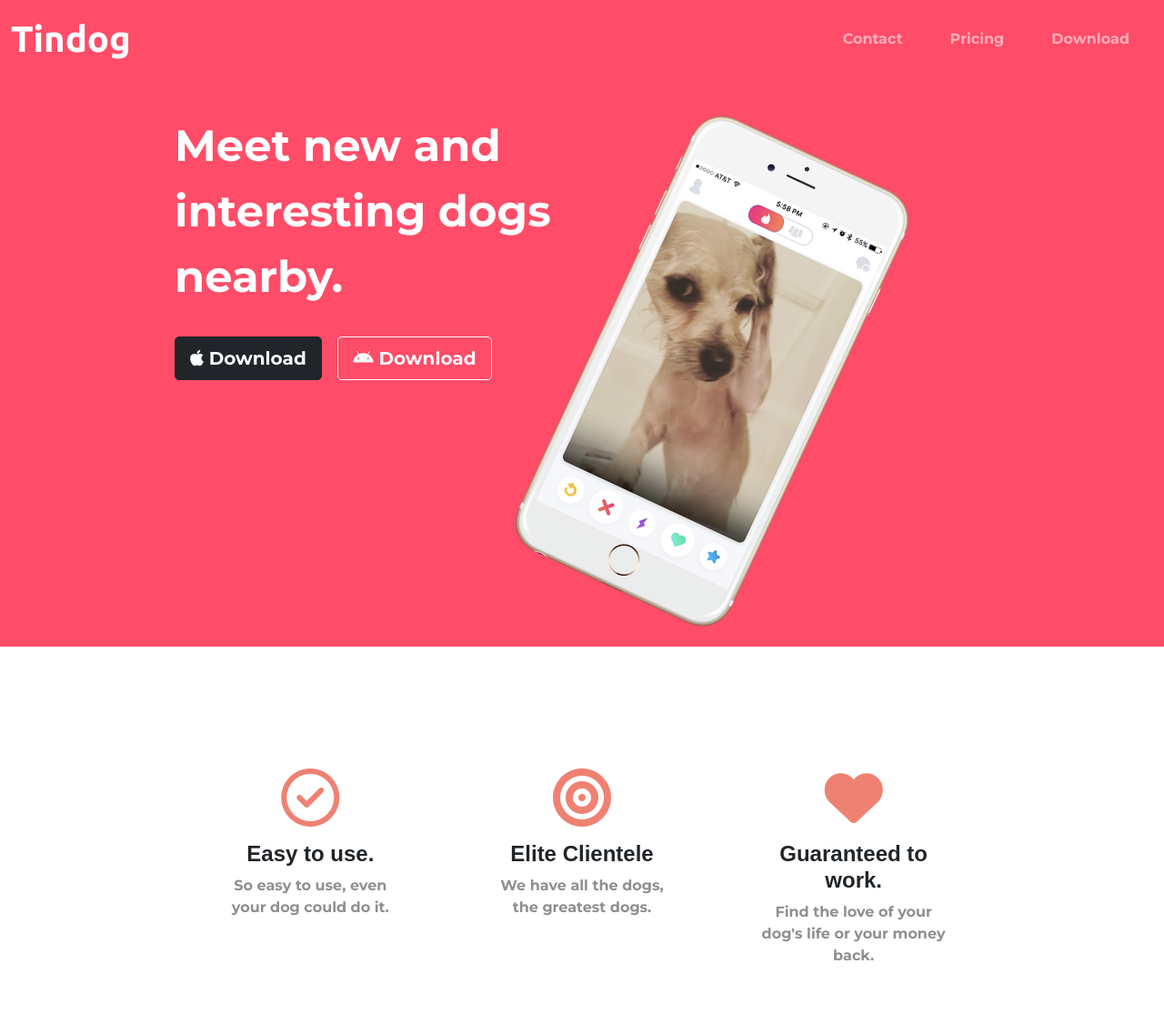
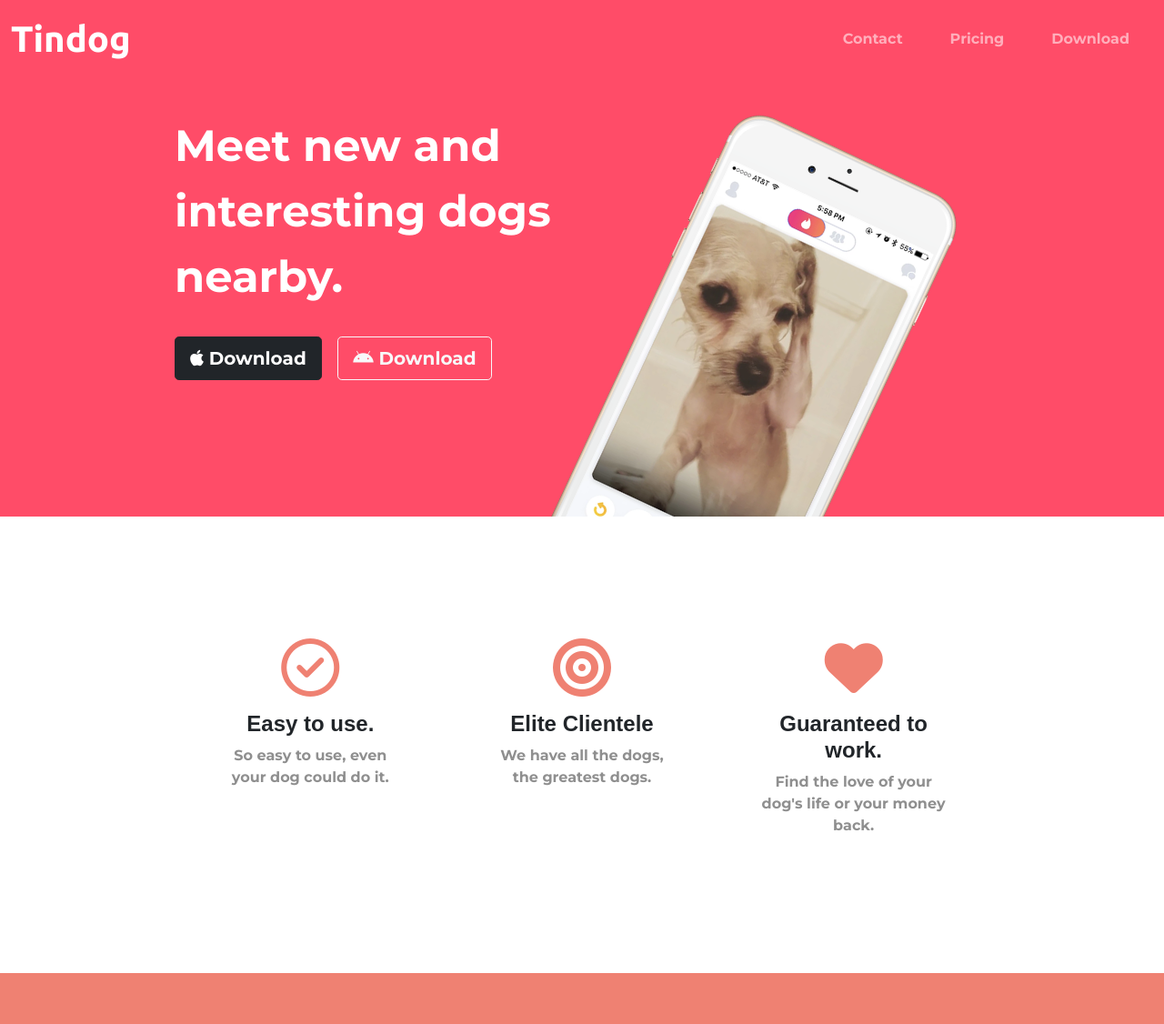
Before and after one commit to shaman-cmd/tindog-webpage, a plain HTML site: page index.html in a window 1280 px wide. Shown: the top 1126 px of the page at 91% size. Drawn offline with nearby package versions, Linux system fonts and the light colour scheme.

Commit message:
some minor changes

```diff
--- a/css/styles.css
+++ b/css/styles.css
@@ -1,6 +1,10 @@
 #title{
   background-color: #FF4C68;
   color:#fff;
+  position: relative;
+
+
+
 }
 body{
   font-family: 'Montserrat', sans-serif;
@@ -14,7 +18,7 @@ font-size:3rem;
 line-height:1.5;
 }
 .title-content{
-  padding:3% 15%;
+  padding:3% 15% 10%;;
 }
 
 .navbar-brand{
@@ -25,14 +29,24 @@ line-height:1.5;
   padding:0 18px;
 }
 .download-btn {
-  margin : 5% 3% 5% 0
+  margin : 5% 3% 5% 0;
 }
 .title-img{
   width:60%;
   transform: rotate(25deg);
+    position: absolute;
+    right:30%;
+
+
+
+
 }
 .iphone {
   margin-top:20px;
+  position: relative;
+
+
+
 }
 h3{
   font-family: 'Montserrat-Bold', sans-serif;
@@ -45,6 +59,9 @@ p{
 }
 #features{
   padding:7% 15%;
+  position: relative;
+
+ background-color: white;
 }
 
 .fa-heart,.fa-bullseye,.fa-check-circle{
--- a/index.html
+++ b/index.html
@@ -4,7 +4,7 @@
 <head>
   <meta charset="utf-8">
   <title>TinDog</title>
-
+<meta name="viewport" content="width=device-width, initial-scale=1">
   <link href="https://fonts.googleapis.com/css2?family=Montserrat:wght@700&family=Ubuntu:wght@700&display=swap" rel="stylesheet">
   <link href="https://cdn.jsdelivr.net/npm/bootstrap@5.0.2/dist/css/bootstrap.min.css" rel="stylesheet" integrity="sha384-EVSTQN3/azprG1Anm3QDgpJLIm9Nao0Yz1ztcQTwFspd3yD65VohhpuuCOmLASjC" crossorigin="anonymous">
   <script src="https://cdn.jsdelivr.net/npm/bootstrap@5.0.2/dist/js/bootstrap.bundle.min.js" integrity="sha384-MrcW6ZMFYlzcLA8Nl+NtUVF0sA7MsXsP1UyJoMp4YLEuNSfAP+JcXn/tWtIaxVXM" crossorigin="anonymous"></script>
```
